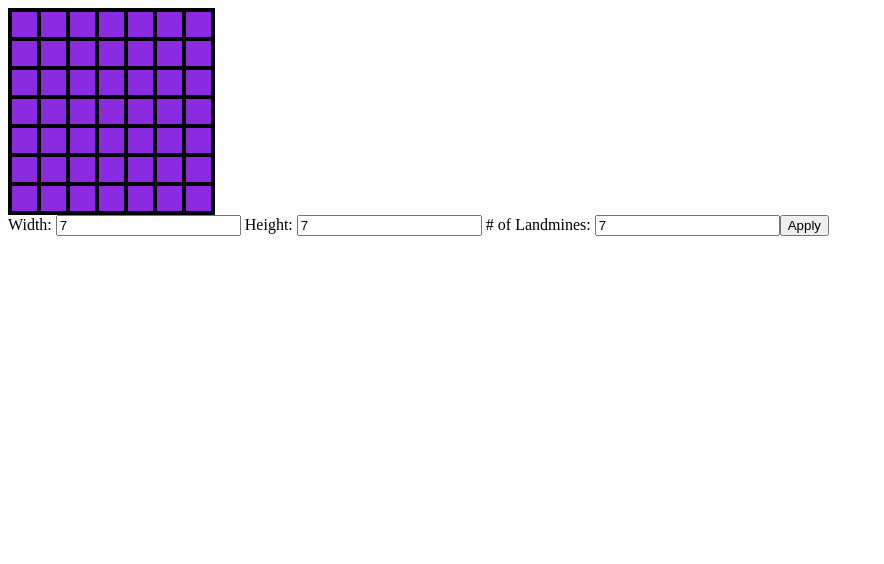
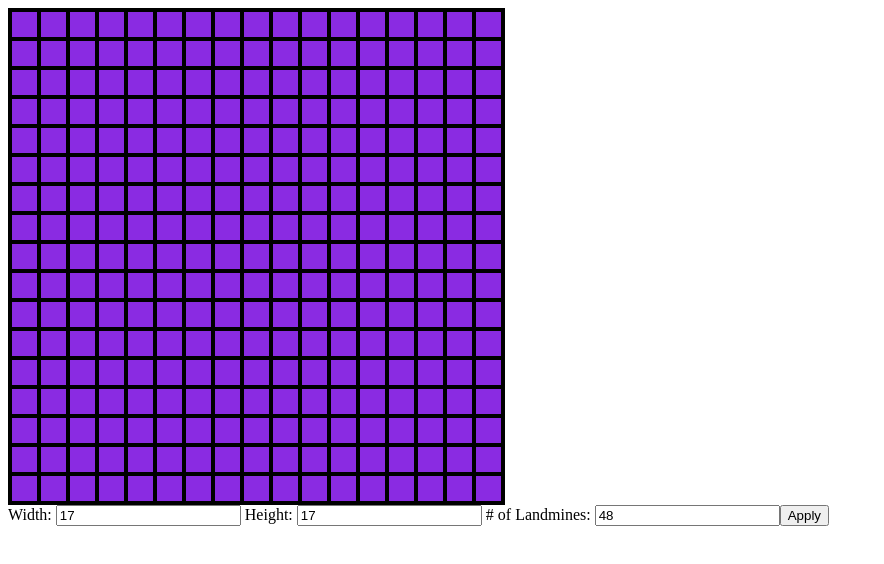
Before and after one commit to ibedard16/landmine-field, an Angular app: page / in a window 1280 px wide. Shown: the top 564 px of the page, without its empty margins (0-884 px from the left). Built offline with nearby package versions, Linux system fonts and the light colour scheme.

Commit message:
Change default settings
This gives a more balanced game. (With a decent spawn).

```diff
--- a/src/app/app.component.ts
+++ b/src/app/app.component.ts
@@ -10,9 +10,9 @@ import { BoardComponent } from './board/board.component';
 export class AppComponent implements AfterViewInit {
 	@ViewChild(BoardComponent) board: BoardComponent;
 
-	width = 7;
-	height = 7;
-	landmineCount = 7;
+	width = 17;
+	height = 17;
+	landmineCount = 48;
 	error = '';
 
 	constructor(
```
